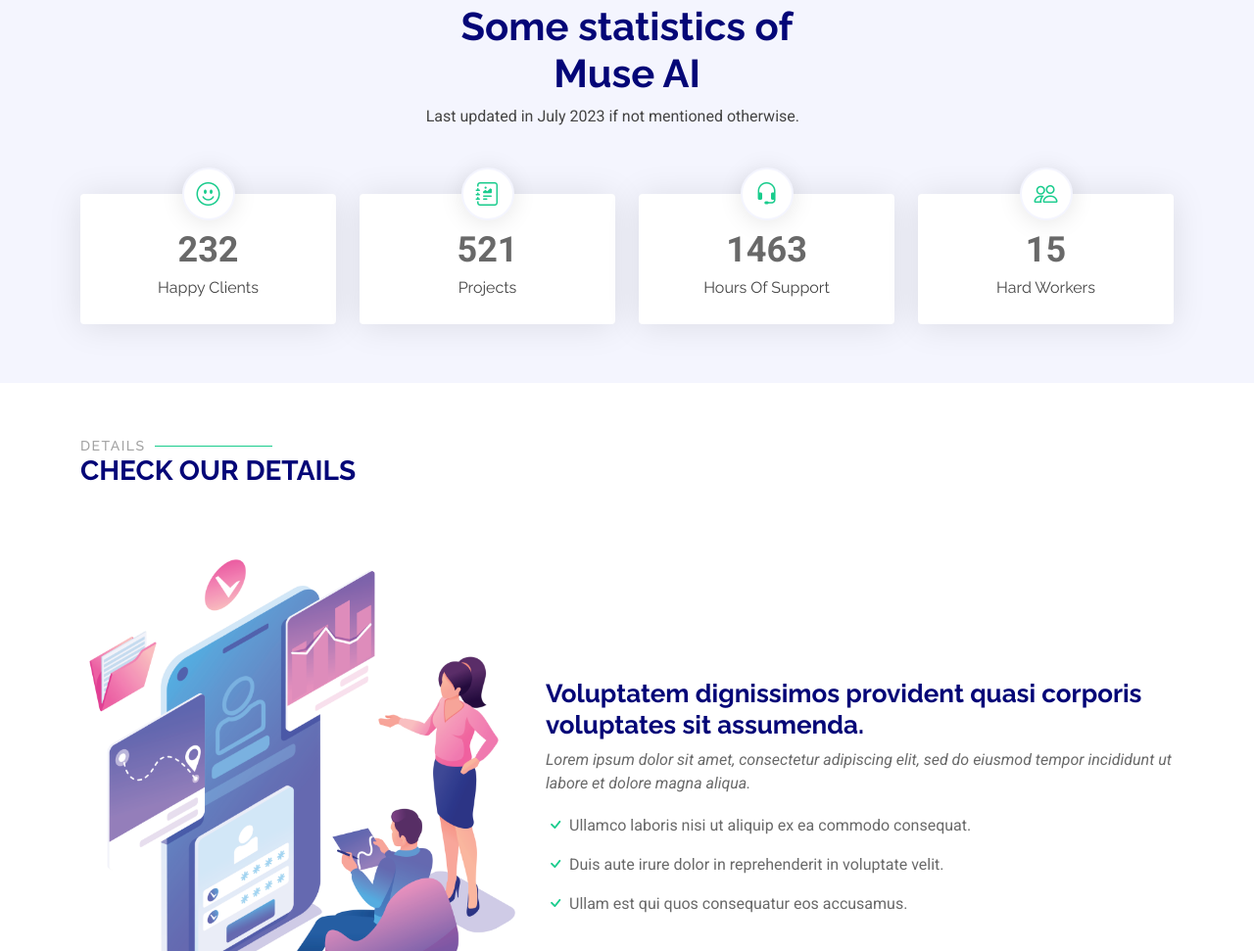
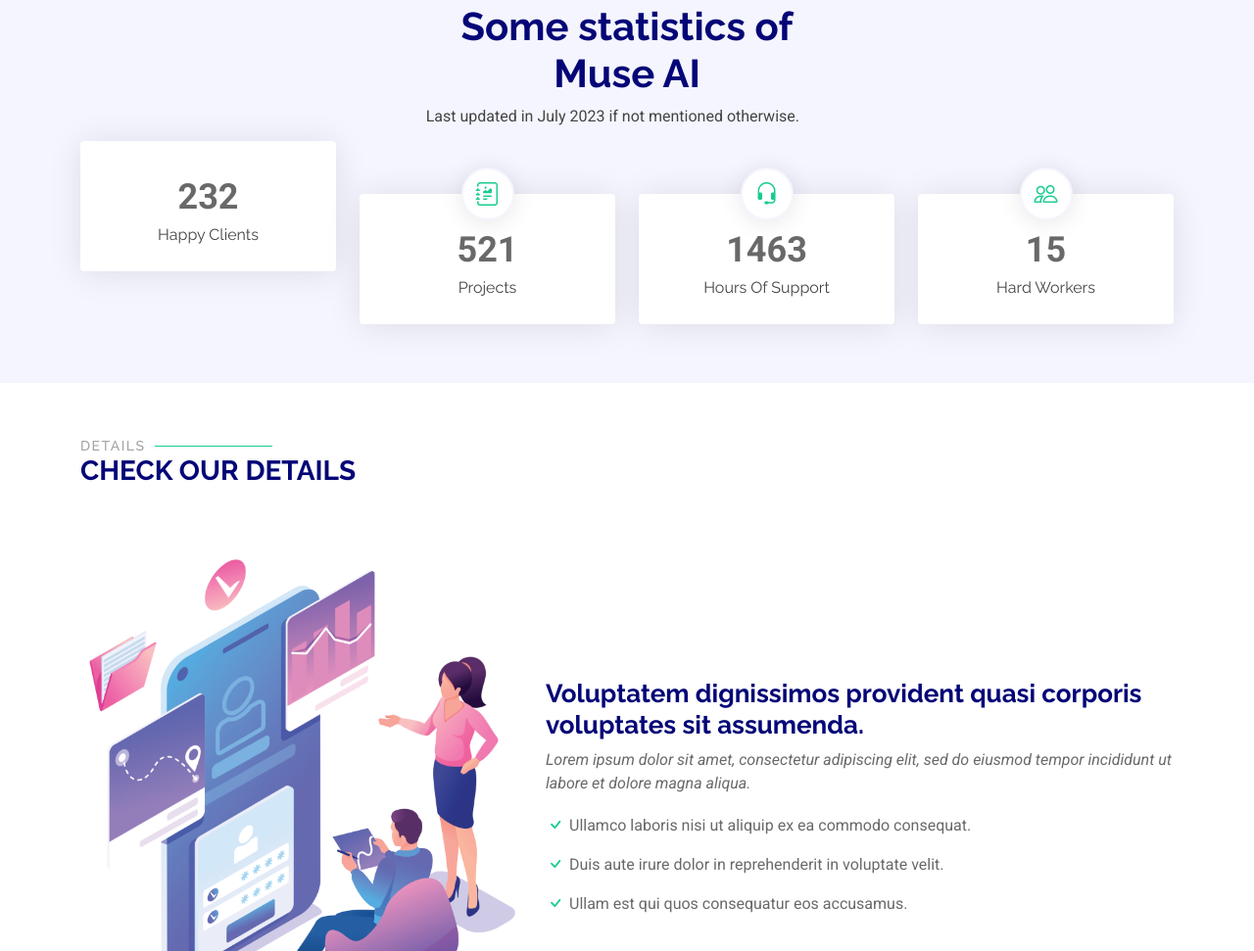
Before and after one commit to kapilkumar0037/vision-craft-landing, a plain HTML site: page index.html in a window 1280 px wide. Shown: the part 1281-2252 px from the top of the page at 98% size. Drawn offline with Linux system fonts and the light colour scheme.

Commit message:
stats in progress

```diff
--- a/index.html
+++ b/index.html
@@ -198,7 +198,7 @@
       <div class="container" data-aos="fade-up" data-aos-delay="100">
         <div class="row gy-4">
           <div class="col-lg-3 col-md-6 d-flex flex-column align-items-center">
-            <i class="bi bi-emoji-smile"></i>
+            <!-- <i class="bi bi-emoji-smile"></i> -->
             <div class="stats-item">
               <span data-purecounter-start="0" data-purecounter-end="232" data-purecounter-duration="1"
                 class="purecounter"></span>
```
